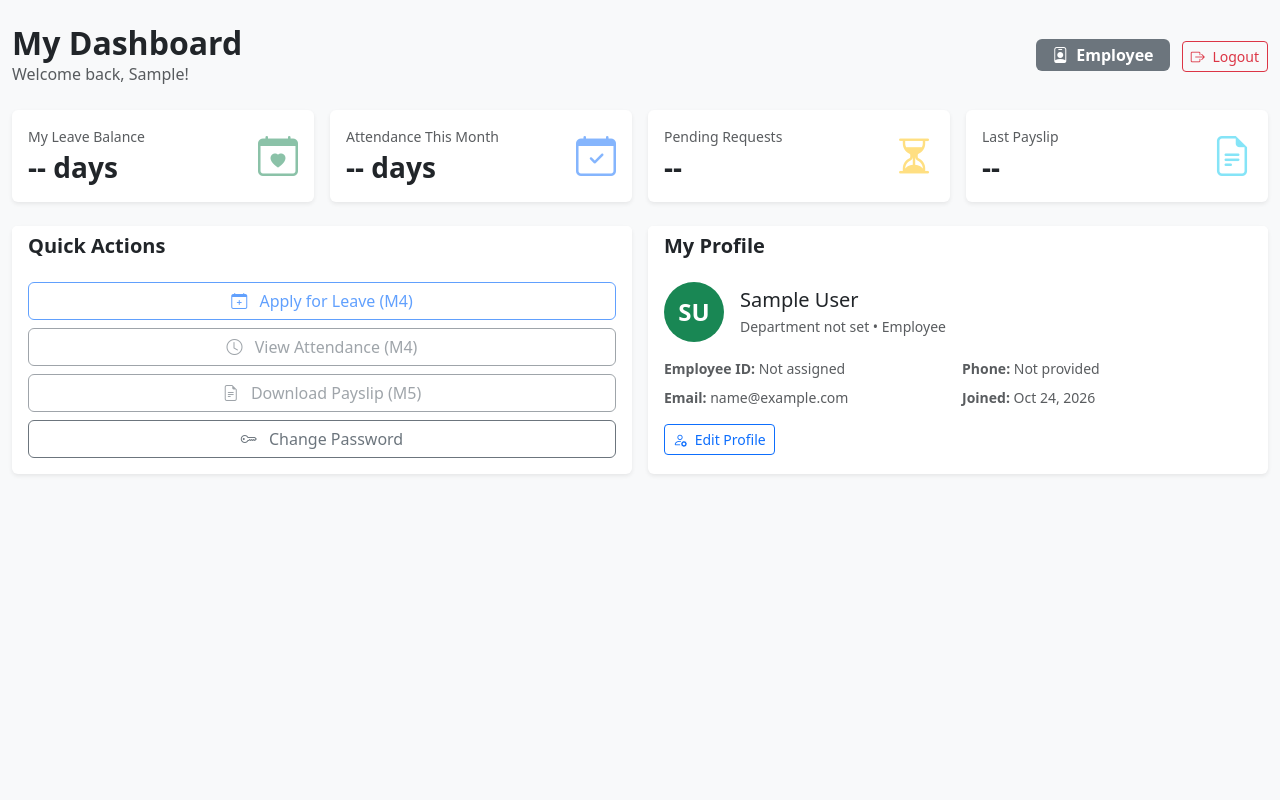
After one commit to RajatSingh117/smart-hr-system, a Django app: page /my-dashboard/ in a window 1280 px wide. The commit adds this page. Run offline with Django 5.2, Linux system fonts and the light colour scheme; the visitor is signed in with stand-in values (Sample User, id 1).

Commit message:
Add files via upload

```diff
--- a/templates/base.html
+++ b/templates/base.html
@@ -1,12 +1,32 @@
+{% load static %}
 <!DOCTYPE html>
 <html lang="en">
 <head>
-  <meta charset="UTF-8">
-  <meta name="viewport" content="width=device-width, initial-scale=1">
-  <title>{% block title %}Smart HR{% endblock %}</title>
+    <meta charset="UTF-8">
+    <meta name="viewport" content="width=device-width, initial-scale=1.0">
+    <title>{% block title %}Smart HRMS{% endblock %}</title>
+    <link href="https://cdn.jsdelivr.net/npm/bootstrap@5.3.2/dist/css/bootstrap.min.css" rel="stylesheet">
+    <link href="https://cdn.jsdelivr.net/npm/bootstrap-icons@1.11.1/font/bootstrap-icons.css" rel="stylesheet">
+    <style>
+        body { background: #f8f9fa; min-height: 100vh; }
+        .login-container { min-height: 100vh; display: flex; align-items: center; justify-content: center; padding: 20px; }
+        .login-card { width: 100%; max-width: 420px; border: none; border-radius: 16px; box-shadow: 0 10px 40px rgba(0,0,0,0.1); }
+        .login-header { background: linear-gradient(135deg, #166534 0%, #14532d 100%); color: white; border-radius: 16px 16px 0 0; padding: 40px 30px 30px; text-align: center; }
+        .login-body { padding: 40px 30px; }
+        .form-control { border-radius: 8px; padding: 12px 16px; border: 1px solid #d1d5db; }
+        .form-control:focus { border-color: #166534; box-shadow: 0 0 0 3px rgba(22, 101, 52, 0.15); }
+        .btn-primary { background: #166534; border: none; border-radius: 8px; padding: 12px; font-weight: 600; }
+        .btn-primary:hover { background: #14532d; }
+        .form-check-input:checked { background: #166534; border-color: #166534; }
+        .alert { border-radius: 8px; border: none; }
+        .divider { display: flex; align-items: center; gap: 16px; margin: 24px 0; color: #6b7280; font-size: 0.875rem; }
+        .divider::before, .divider::after { content: ''; flex: 1; height: 1px; background: #e5e7eb; }
+    </style>
 </head>
 <body>
-  <nav>{% block nav %}{% endblock %}</nav>
-  <main>{% block content %}{% endblock %}</main>
+    {% block content %}
+    {% endblock %}
+
+    <script src="https://cdn.jsdelivr.net/npm/bootstrap@5.3.2/dist/js/bootstrap.bundle.min.js"></script>
 </body>
 </html>
--- /dev/null
+++ b/templates/dashboards/employee.html
@@ -0,0 +1,135 @@
+{% extends 'base.html' %}
+
+{% block title %}My Dashboard - Smart HRMS{% endblock %}
+
+{% block content %}
+<div class="container-fluid py-4">
+    <div class="row mb-4">
+        <div class="col-12">
+            <div class="d-flex justify-content-between align-items-center flex-wrap gap-3">
+                <div>
+                    <h2 class="mb-0 fw-bold">My Dashboard</h2>
+                    <p class="text-muted mb-0">Welcome back, {{ user.first_name|default:user.email }}!</p>
+                </div>
+                <div class="text-end">
+                    <span class="badge bg-secondary fs-6 px-3 py-2 me-2">
+                        <i class="bi bi-person-badge me-1"></i> {{ user.get_role_display }}
+                    </span>
+                    <a href="{% url 'accounts:logout' %}" class="btn btn-outline-danger btn-sm">
+                        <i class="bi bi-box-arrow-right me-1"></i> Logout
+                    </a>
+                </div>
+            </div>
+        </div>
+    </div>
+
+    <div class="row g-3 mb-4">
+        <div class="col-md-3">
+            <div class="card border-0 shadow-sm h-100">
+                <div class="card-body">
+                    <div class="d-flex justify-content-between">
+                        <div>
+                            <p class="text-muted mb-1 small">My Leave Balance</p>
+                            <h3 class="mb-0 fw-bold">-- days</h3>
+                        </div>
+                        <i class="bi bi-calendar-heart text-success fs-1 opacity-50"></i>
+                    </div>
+                </div>
+            </div>
+        </div>
+        <div class="col-md-3">
+            <div class="card border-0 shadow-sm h-100">
+                <div class="card-body">
+                    <div class="d-flex justify-content-between">
+                        <div>
+                            <p class="text-muted mb-1 small">Attendance This Month</p>
+                            <h3 class="mb-0 fw-bold">-- days</h3>
+                        </div>
+                        <i class="bi bi-calendar-check text-primary fs-1 opacity-50"></i>
+                    </div>
+                </div>
+            </div>
+        </div>
+        <div class="col-md-3">
+            <div class="card border-0 shadow-sm h-100">
+                <div class="card-body">
+                    <div class="d-flex justify-content-between">
+                        <div>
+                            <p class="text-muted mb-1 small">Pending Requests</p>
+                            <h3 class="mb-0 fw-bold">--</h3>
+                        </div>
+                        <i class="bi bi-hourglass-split text-warning fs-1 opacity-50"></i>
+                    </div>
+                </div>
+            </div>
+        </div>
+        <div class="col-md-3">
+            <div class="card border-0 shadow-sm h-100">
+                <div class="card-body">
+                    <div class="d-flex justify-content-between">
+                        <div>
+                            <p class="text-muted mb-1 small">Last Payslip</p>
+                            <h3 class="mb-0 fw-bold">--</h3>
+                        </div>
+                        <i class="bi bi-file-earmark-text text-info fs-1 opacity-50"></i>
+                    </div>
+                </div>
+            </div>
+        </div>
+    </div>
+
+    <div class="row g-3">
+        <div class="col-md-6">
+            <div class="card border-0 shadow-sm h-100">
+                <div class="card-header bg-white border-0">
+                    <h5 class="mb-0 fw-bold">Quick Actions</h5>
+                </div>
+                <div class="card-body">
+                    <div class="d-grid gap-2">
+                        <button class="btn btn-outline-primary" disabled>
+                            <i class="bi bi-calendar-plus me-2"></i> Apply for Leave (M4)
+                        </button>
+                        <button class="btn btn-outline-secondary" disabled>
+                            <i class="bi bi-clock me-2"></i> View Attendance (M4)
+                        </button>
+                        <button class="btn btn-outline-secondary" disabled>
+                            <i class="bi bi-file-earmark-text me-2"></i> Download Payslip (M5)
+                        </button>
+                        <a href="{% url 'accounts:password_change' %}" class="btn btn-outline-secondary">
+                            <i class="bi bi-key me-2"></i> Change Password
+                        </a>
+                    </div>
+                </div>
+            </div>
+        </div>
+        <div class="col-md-6">
+            <div class="card border-0 shadow-sm h-100">
+                <div class="card-header bg-white border-0">
+                    <h5 class="mb-0 fw-bold">My Profile</h5>
+                </div>
+                <div class="card-body">
+                    <div class="d-flex align-items-center gap-3 mb-3">
+                        <div class="bg-success text-white rounded-circle d-flex align-items-center justify-content-center"
+                             style="width: 60px; height: 60px; font-size: 1.5rem; font-weight: 600;">
+                            {{ user.get_initials }}
+                        </div>
+                        <div>
+                            <h5 class="mb-1">{{ user.get_full_name|default:user.email }}</h5>
+                            <p class="text-muted mb-0 small">{{ user.department|default:"Department not set" }} • {{ user.get_role_display }}</p>
+                        </div>
+                    </div>
+                    <div class="row g-2 text-muted small">
+                        <div class="col-6"><strong>Employee ID:</strong> {{ user.employee_id|default:"Not assigned" }}</div>
+                        <div class="col-6"><strong>Phone:</strong> {{ user.phone|default:"Not provided" }}</div>
+                        <div class="col-6"><strong>Email:</strong> {{ user.email }}</div>
+                        <div class="col-6"><strong>Joined:</strong> {{ user.date_joined|date:"M d, Y" }}</div>
+                    </div>
+                    <a href="{% url 'accounts:profile' %}" class="btn btn-sm btn-outline-primary mt-3">
+                        <i class="bi bi-person-gear me-1"></i> Edit Profile
+                    </a>
+                </div>
+            </div>
+        </div>
+    </div>
+</div>
+{% endblock %}
```
Also changed, not shown: templates/accounts/login.html (added, +66 -0 lines), templates/accounts/password_change.html (added, +63 -0 lines), templates/accounts/profile.html (added, +91 -0 lines), templates/dashboards/admin.html (added, +120 -0 lines), templates/dashboards/hr.html (added, +127 -0 lines).
